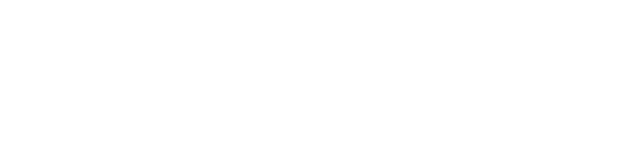
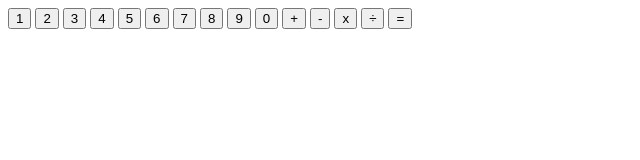
Before and after one commit to Stamili/webCalculator, a plain HTML site: page index.html in a window 1280 px wide. Shown: the whole page, without its empty margins (0-640 px from the left). Drawn offline with Linux system fonts and the light colour scheme.

Commit message:
Add buttons

```diff
--- a/index.html
+++ b/index.html
@@ -8,6 +8,23 @@
     <title>Calculator</title>
 </head>
 <body>
+    <div id="buttons">
+        <button class="one">1</button>
+        <button class="two">2</button>
+        <button class="three">3</button>
+        <button class="four">4</button>
+        <button class="five">5</button>
+        <button class="six">6</button>
+        <button class="seven">7</button>
+        <button class="eight">8</button>
+        <button class="nine">9</button>
+        <button class="zero">0</button>
+        <button class="add">+</button>
+        <button class="subtract">-</button>
+        <button class="multiply">x</button>
+        <button class="divide">÷</button>
+        <button class="equal">=</button>
+    </div>
 
 </body>
 </html>
```
